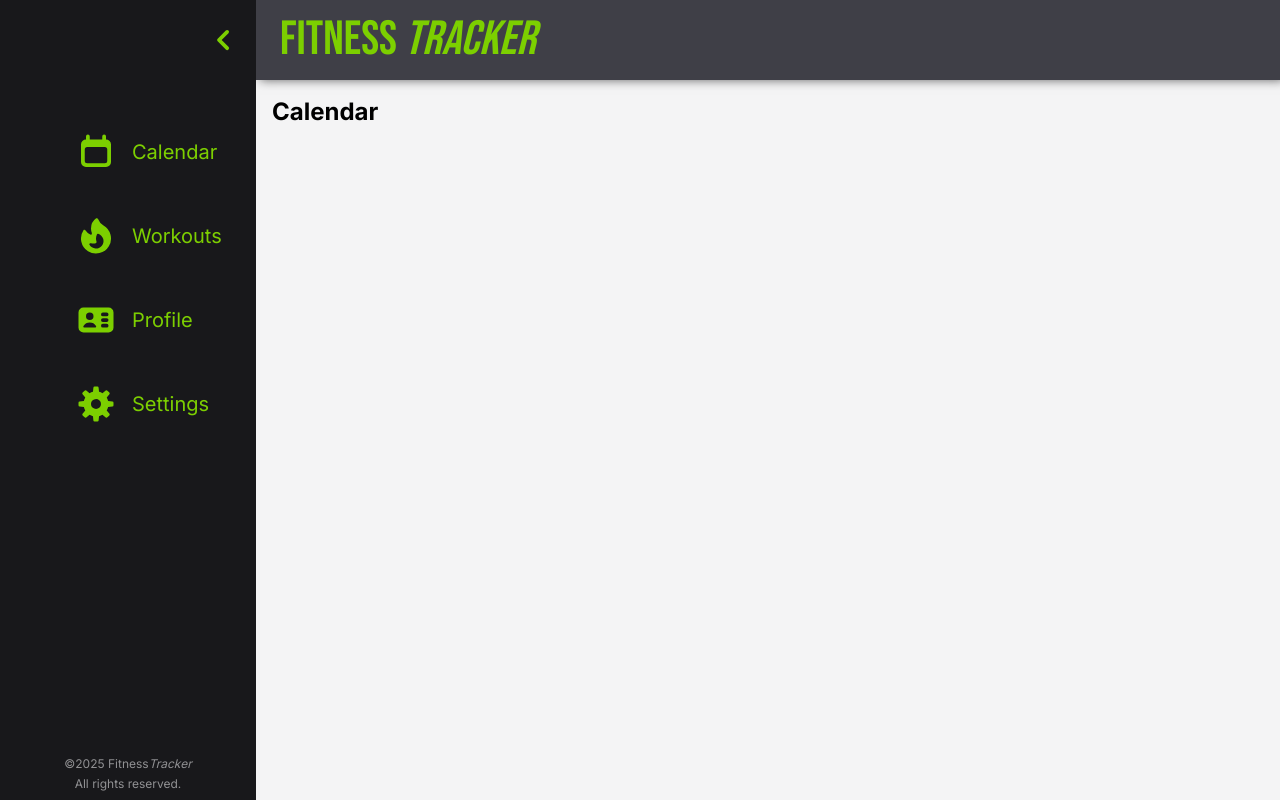
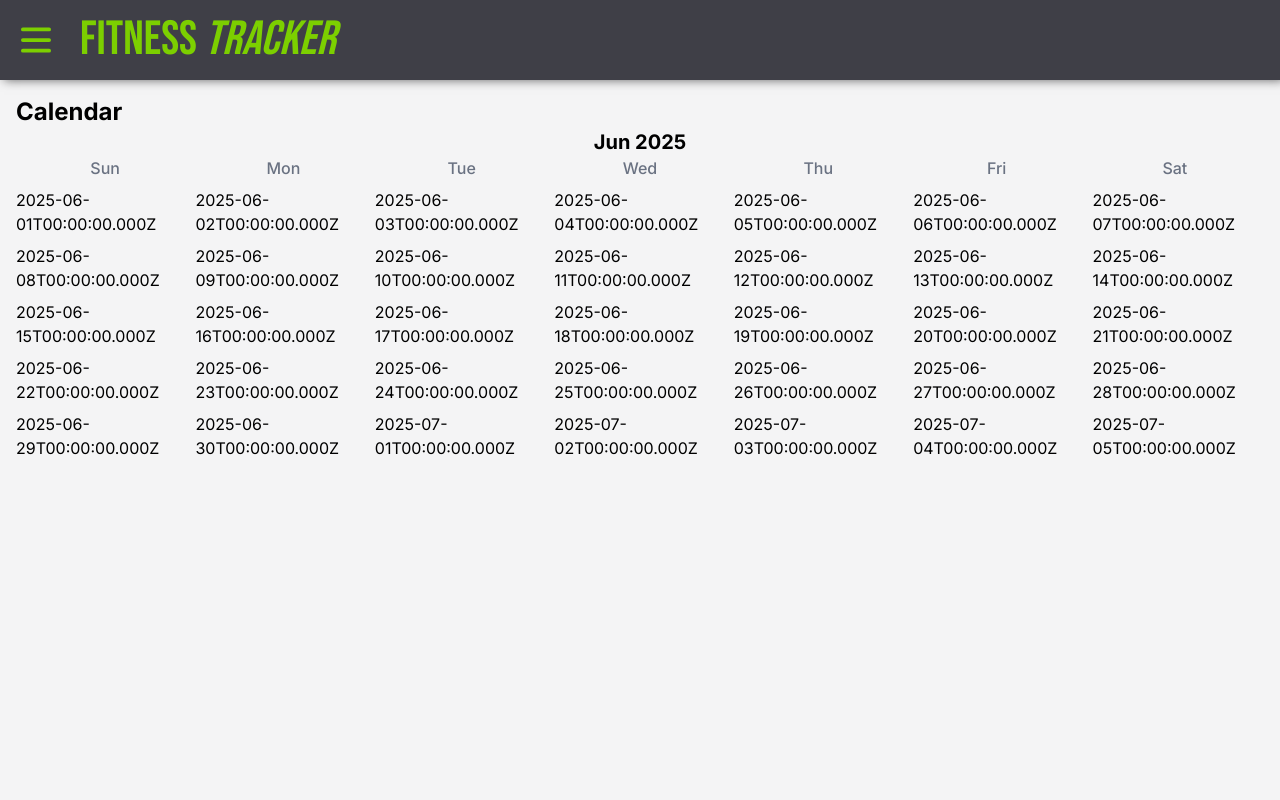
Before and after one commit to DanielG808/fitness-tracker, a Next.js app: page /dashboard in a window 1280 px wide. Built offline with nearby package versions, Linux system fonts and the light colour scheme.

Commit message:
added calendar-grid component that renders a month long calendar on the page

```diff
--- a/package.json
+++ b/package.json
@@ -17,6 +17,7 @@
     "@prisma/client": "^6.7.0",
     "clsx": "^2.1.1",
     "culori": "^4.0.1",
+    "date-fns": "^4.1.0",
     "next": "15.3.0",
     "react": "^19.0.0",
     "react-dom": "^19.1.0",
--- a/src/app/dashboard/page.tsx
+++ b/src/app/dashboard/page.tsx
@@ -1,9 +1,11 @@
+import CalendarGrid from "@/components/calendar-grid";
 import PageHeader from "@/components/page-header";
 
 export default function Home() {
   return (
     <section className="flex flex-col items-center text-black p-4">
       <PageHeader title="Calendar" />
+      <CalendarGrid />
     </section>
   );
 }
--- /dev/null
+++ b/src/components/calendar-grid.tsx
@@ -0,0 +1,38 @@
+import {
+  eachDayOfInterval,
+  endOfMonth,
+  endOfWeek,
+  format,
+  startOfMonth,
+  startOfWeek,
+} from "date-fns";
+import React from "react";
+
+export default function CalendarGrid() {
+  const now = new Date();
+  const currentMonth = now;
+
+  const start = startOfWeek(startOfMonth(currentMonth));
+  const end = endOfWeek(endOfMonth(currentMonth));
+  const days = eachDayOfInterval({ start, end });
+
+  return (
+    <section>
+      <h2 className="text-xl font-bold text-center">
+        {format(currentMonth, "MMM yyyy")}
+      </h2>
+
+      <div className="grid grid-cols-7 text-center font-medium text-gray-500">
+        {["Sun", "Mon", "Tue", "Wed", "Thu", "Fri", "Sat"].map((day) => (
+          <div key={day}>{day}</div>
+        ))}
+      </div>
+
+      <div className="grid grid-cols-7 gap-2 mt-2">
+        {days.map((day) => (
+          <div key={day.toISOString()}>{day.toISOString()}</div>
+        ))}
+      </div>
+    </section>
+  );
+}
--- a/src/components/page-content-container.tsx
+++ b/src/components/page-content-container.tsx
@@ -6,7 +6,10 @@ export default function PageContentContainer({
   children,
 }: PageContentContainerProps) {
   return (
-    <main id="page-content-container" className="flex-1 flex flex-col h-full overflow-hidden bg-background">
+    <main
+      id="page-content-container"
+      className="flex-1 flex flex-col h-full overflow-hidden bg-background"
+    >
       {children}
     </main>
   );
--- a/src/contexts/navigation-panel-context.tsx
+++ b/src/contexts/navigation-panel-context.tsx
@@ -16,7 +16,7 @@ export default function NavigationPanelContextProvider({
 }: {
   children: React.ReactNode;
 }) {
-  const [open, setOpen] = useState(true);
+  const [open, setOpen] = useState(false);
 
   return (
     <NavigationPanelContext.Provider value={{ open, setOpen }}>
```
Also changed, not shown: 1 other file (tests, documents, lock files or other folders).
